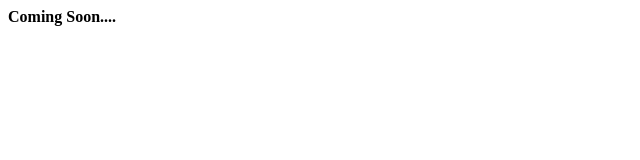
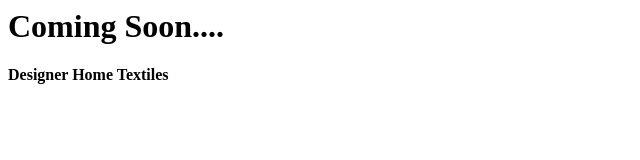
Before and after one commit to flyinghorseimpex/staging, a plain HTML site: page index.html in a window 1280 px wide. Shown: the whole page, without its empty margins (0-640 px from the left). Drawn offline with Linux system fonts and the light colour scheme.

Commit message:
Update index.html

```diff
--- a/index.html
+++ b/index.html
@@ -1 +1,4 @@
-<b> Coming Soon.... </b>
+
+<h1> Coming Soon.... </h1>
+
+<b>Designer Home Textiles</b>
```
